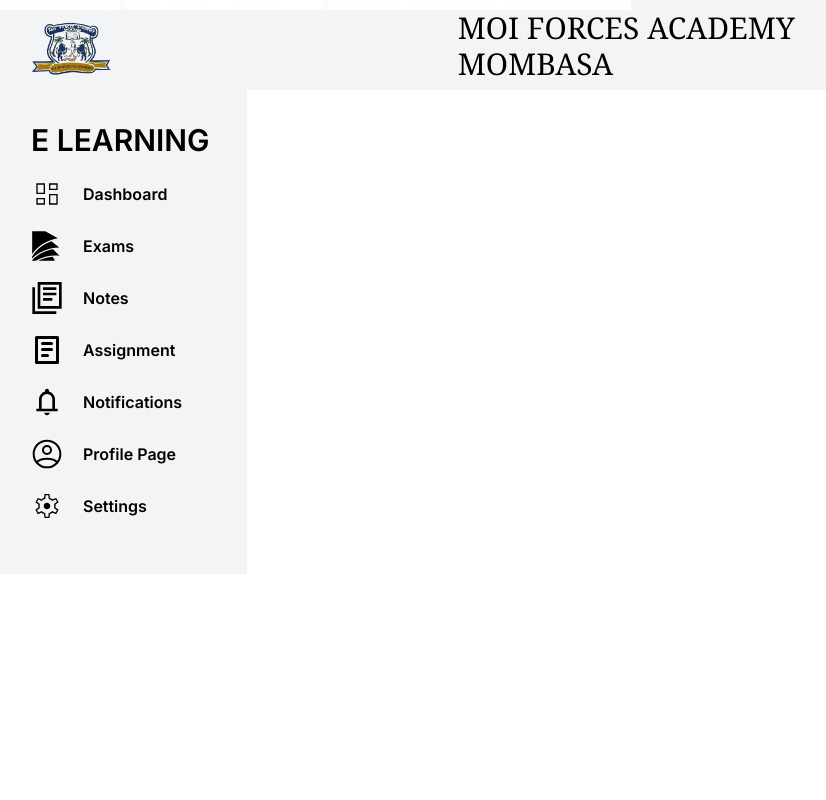
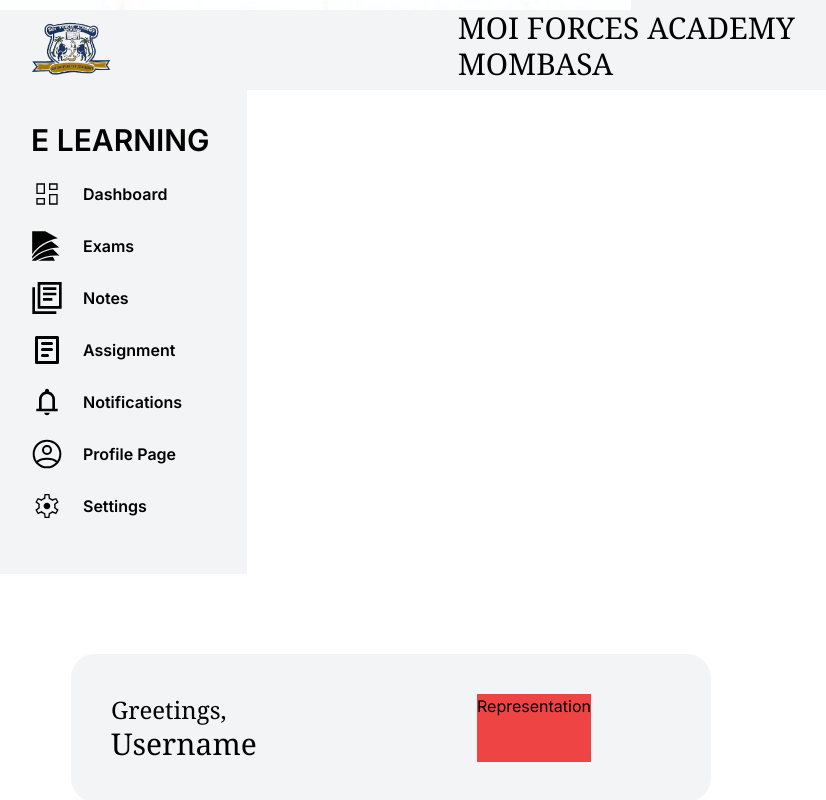
Before and after one commit to 1king-sly/e_learning, a Next.js app: page / in a window 1280 px wide. Shown: the part 790-1590 px from the top of the page, without its empty margins (9-835 px from the left). Before the commit the page ends 1364 px from the top, so only its background shows below. Built offline with nearby package versions, Linux system fonts and the light colour scheme.

Commit message:
updated components

```diff
--- a/app/(ui)/Student/Components/HelloSection.tsx
+++ b/app/(ui)/Student/Components/HelloSection.tsx
@@ -2,8 +2,14 @@
 
 function HelloSection() {
   return (
-    <div>
-
+    <div className='p-10 m-20 flex bg-gray-100 rounded-3xl w-1/2'>
+        <div className='font-serif'>
+        <h1 className='text-2xl'>Greetings,</h1>
+        <h1 className='text-3xl'>Username</h1>
+        </div>
+        <div className='ml-auto mr-20 bg-red-500'>
+            <h1>Representation</h1>
+        </div>
     </div>
   )
 }
```
